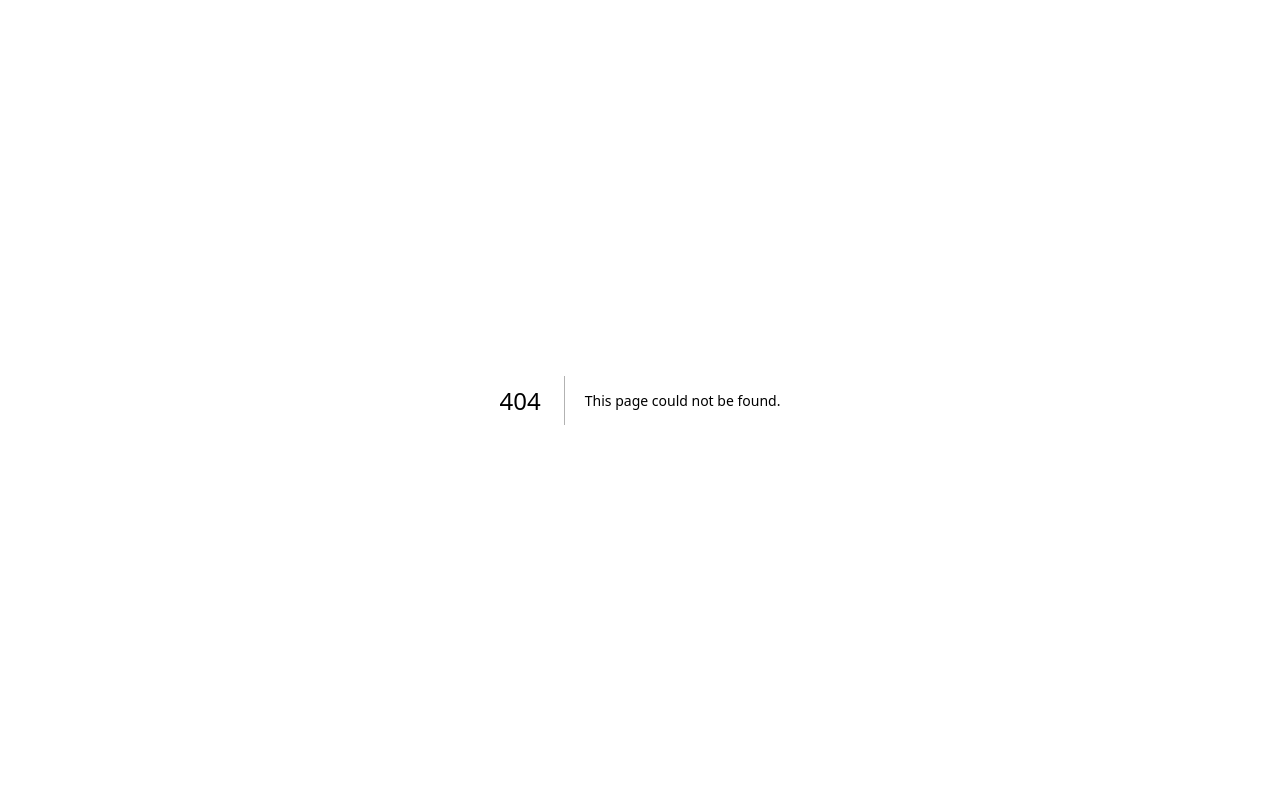
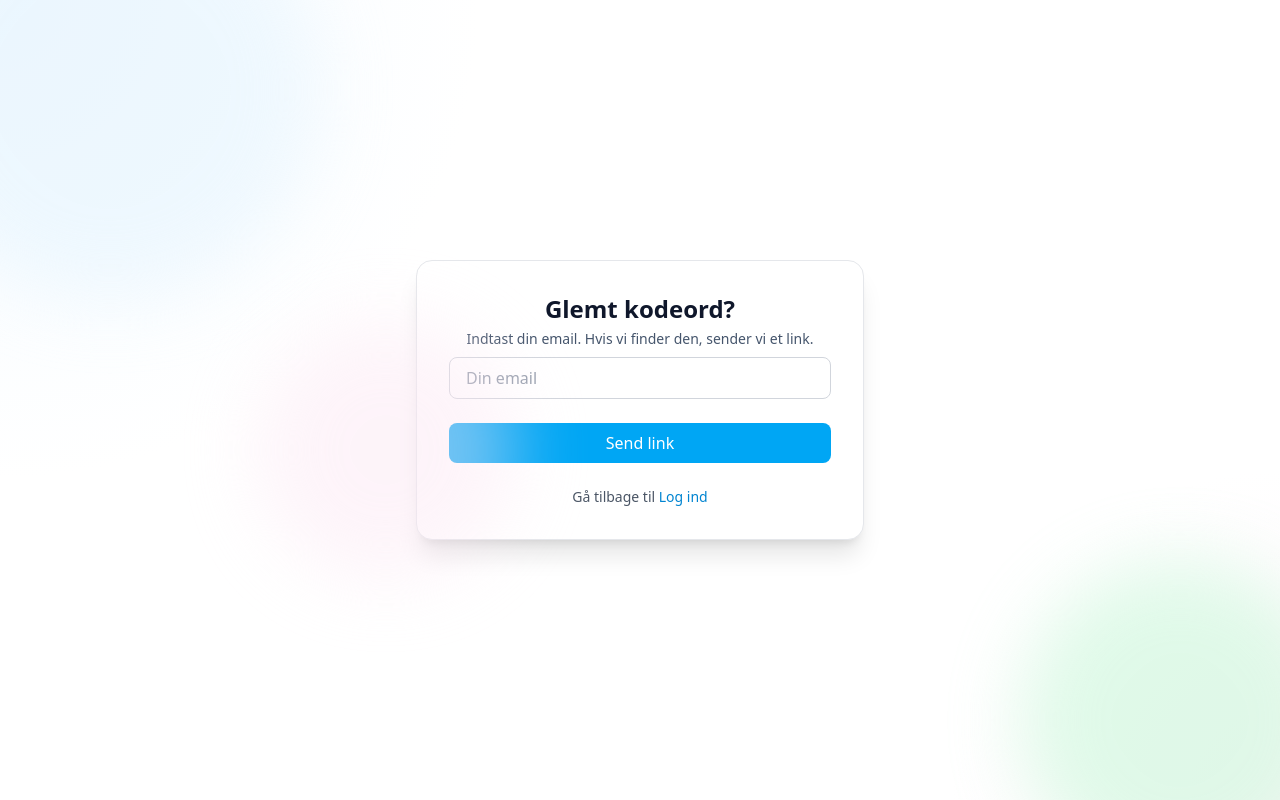
Before and after one commit to rolfVejsig/trust_pilot_laereplads, a Next.js app in the folder web_app_trust_pilot/: page /forgotpassword in a window 1280 px wide. Before the commit this address had no page. Built offline with nearby package versions, Linux system fonts and the light colour scheme.

Commit message:
glemt kodeord added

```diff
--- /dev/null
+++ b/web_app_trust_pilot/app/forgotpassword/forgot.module.css
@@ -0,0 +1,18 @@
+.forgotRoot { isolation: isolate; }
+
+.forgotSection {
+  position: relative;
+  overflow: hidden;
+  background:
+    radial-gradient(800px circle at 0% 0%, rgba(224,242,254,0.35) 0%, transparent 60%),
+    radial-gradient(600px circle at 100% 100%, rgba(252,231,243,0.35) 0%, transparent 55%),
+    #ffffff;
+}
+
+.heroShapes { position: absolute; inset: 0; pointer-events: none; }
+.blob { position: absolute; border-radius: 9999px; filter: blur(36px); opacity: .45; }
+.blobCyan { width: 420px; height: 420px; background: #e0f2fe; top: -120px; left: -100px; }
+.blobGreen { width: 320px; height: 320px; background: #bbf7d0; bottom: -80px; right: -60px; }
+.blobPink { width: 260px; height: 260px; background: #fce7f3; top: 40%; left: 20%; }
+
+.card { background: #ffffff; border: 1px solid #e5e7eb; color: #0f172a; }
--- /dev/null
+++ b/web_app_trust_pilot/app/forgotpassword/page.tsx
@@ -0,0 +1,48 @@
+import styles from "./forgot.module.css";
+import Link from "next/link";
+import { sendReset } from "./send";
+
+export default function ForgotPassword() {
+	return (
+		<section className={`${styles.forgotRoot} ${styles.forgotSection} flex min-h-screen items-center justify-center p-6`}>
+			<div className={styles.heroShapes} aria-hidden="true">
+				<span className={`${styles.blob} ${styles.blobCyan}`} />
+				<span className={`${styles.blob} ${styles.blobGreen}`} />
+				<span className={`${styles.blob} ${styles.blobPink}`} />
+			</div>
+
+			<form
+				action={async (formData) => {
+					"use server";
+					await sendReset(formData);
+				}}
+				className="w-full max-w-md space-y-6 rounded-2xl bg-white p-8 shadow-xl border border-gray-200"
+			>
+				<div className="text-center space-y-1 mb-2">
+					<h1 className="text-2xl font-semibold text-slate-900">Glemt kodeord?</h1>
+					<p className="text-sm text-slate-600">Indtast din email. Hvis vi finder den, sender vi et link.</p>
+				</div>
+
+				<div className="space-y-4">
+					<input
+						type="email"
+						name="email"
+						placeholder="Din email"
+						className="w-full rounded-lg border border-gray-300 bg-white px-4 py-2 text-gray-900 placeholder-gray-400 focus:outline-none focus:ring-2 focus:ring-sky-400"
+						required
+					/>
+				</div>
+
+				<button
+					type="submit"
+					className="w-full rounded-lg bg-sky-500 py-2 font-medium text-white transition hover:bg-sky-600 disabled:opacity-50"
+				>Send link</button>
+
+				<p className="text-sm text-center text-gray-600">
+					Gå tilbage til {" "}
+					<Link href="/login" className="text-sky-600 hover:underline">Log ind</Link>
+				</p>
+			</form>
+		</section>
+	);
+}
--- /dev/null
+++ b/web_app_trust_pilot/app/forgotpassword/send.ts
@@ -0,0 +1,8 @@
+"use server";
+import { redirect } from "next/navigation";
+
+export async function sendReset(formData: FormData) {
+  const email = String(formData.get("email") || "").trim();
+  console.log("Password reset requested for:", email);
+  redirect("/login");
+}
--- a/web_app_trust_pilot/app/login/page.tsx
+++ b/web_app_trust_pilot/app/login/page.tsx
@@ -46,7 +46,7 @@ export default function LoginPage() {
         >Login</button>
 
         <div className="flex items-center justify-between text-sm">
-          <Link href="#" className="text-slate-600 hover:underline">
+          <Link href="/forgotpassword" className="text-sky-600 hover:underline">
             Glemt kodeord?
           </Link>
           <p className="text-gray-600">
```
